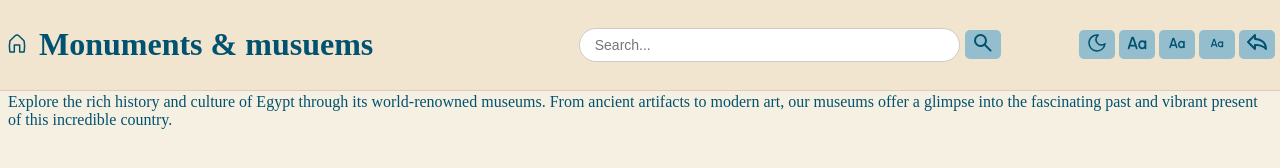
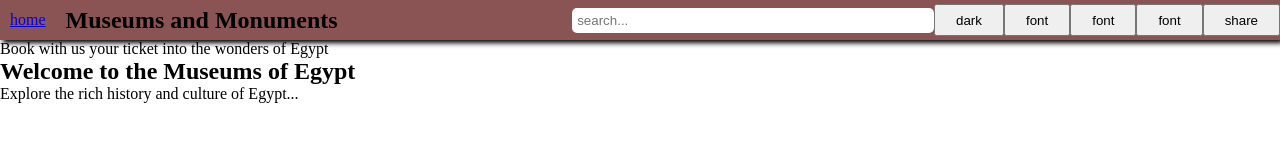
Before and after one commit to Ja-va-debug/egypt-tourism-website, a plain HTML site: page museums.html in a window 1280 px wide. Drawn offline with Linux system fonts and the light colour scheme.

Commit message:
edited files

```diff
--- a/museums.html
+++ b/museums.html
@@ -3,59 +3,30 @@
 <head>
     <meta charset="UTF-8">
     <meta name="viewport" content="width=device-width, initial-scale=1.0">
-    <title>Document</title>
-    <link rel="stylesheet" href="museumstyle.css" type="text/css">
+    <title>Book Ticket</title>
 </head>
+
 <body>
-    <div class="utility">
-        <div class="left">
-        <a href="homepage.html">
-            <svg xmlns="http://www.w3.org/2000/svg" class="icon" viewBox="0 0 24 24">
-                <path d="M13.558 5.534a2.25 2.25 0 0 0-3.116 0l-4.626 4.44a.75.75 0 0 0-.218.405a27.3 27.3 0 0 0-.121 9.15l.112.721h2.977v-6.211a.75.75 0 0 1 .75-.75h5.368a.75.75 0 0 1 .75.75v6.211h2.977l.112-.72a27.3 27.3 0 0 0-.12-9.151a.75.75 0 0 0-.219-.405zM9.404 4.452a3.75 3.75 0 0 1 5.192 0l4.627 4.44c.34.326.57.752.655 1.216a28.9 28.9 0 0 1 .127 9.653l-.18 1.157a.98.98 0 0 1-.972.832h-4.169a.75.75 0 0 1-.75-.75v-6.211h-3.868V21a.75.75 0 0 1-.75.75H5.147a.98.98 0 0 1-.972-.832l-.18-1.157a28.9 28.9 0 0 1 .127-9.653c.085-.464.315-.89.655-1.217z"/>
-            </svg>
-        </a>
-        <h1>Monuments & musuems</h1>
-        </div>
-     <div class="search">
-       <input type="text" class="searchbar" placeholder="Search...">
-        <button onclick="searchFunction()">
-                <svg xmlns="http://www.w3.org/2000/svg" class="icon" viewBox="0 0 24 24">
-                    <path d="M9.5 16q-2.725 0-4.612-1.888T3 9.5t1.888-4.612T9.5 3t4.613 1.888T16 9.5q0 1.1-.35 2.075T14.7 13.3l5.6 5.6q.275.275.275.7t-.275.7t-.7.275t-.7-.275l-5.6-5.6q-.75.6-1.725.95T9.5 16m0-2q1.875 0 3.188-1.312T14 9.5t-1.312-3.187T9.5 5T6.313 6.313T5 9.5t1.313 3.188T9.5 14"/>
-                </svg>
-        </button>
-        </div>
-       <div class "right">
+    <div id="toolbarContainer"></div>
 
-        <button onclick="darkmode()">
-            <svg xmlns="http://www.w3.org/2000/svg" class="icon" viewBox="0 0 24 24">
-                <path d="M11.486 4.768a7.25 7.25 0 1 0 7.399 9.51a6.25 6.25 0 0 1-7.398-9.51M3.25 12a8.75 8.75 0 0 1 10.074-8.65a.75.75 0 0 1 .336 1.342a4.75 4.75 0 1 0 5.83 7.499a.75.75 0 0 1 1.22.654A8.751 8.751 0 0 1 3.25 12"/>
-            </svg>
-        </button>
-        <button onclick="textlarge()">
-             <svg xmlns="http://www.w3.org/2000/svg" class="icon large" viewBox="0 0 24 24">
-                <path d="M8 6.75a.75.75 0 0 0-.711.513l-3 9a.75.75 0 0 0 1.423.474L6.29 15h4.169l.579 1.737a.75.75 0 0 0 1.423-.474l-3-9a.75.75 0 0 0-.712-.513zm1.96 6.75H6.79l1.585-4.753zm6.415-3.75a3.1 3.1 0 0 1 1.884.633a.75.75 0 0 1 1.491.117v6a.75.75 0 0 1-1.49.117a3.1 3.1 0 0 1-1.885.633C14.42 17.25 13 15.474 13 13.5s1.42-3.75 3.375-3.75M14.5 13.5c0-1.34.93-2.25 1.875-2.25s1.875.91 1.875 2.25s-.93 2.25-1.875 2.25c-.944 0-1.875-.91-1.875-2.25"/>
-            </svg>
-        </button>
-        <button onclick="textmedium()">
-             <svg xmlns="http://www.w3.org/2000/svg" class="icon" viewBox="0 0 24 24">
-                <path d="M8 6.75a.75.75 0 0 0-.711.513l-3 9a.75.75 0 0 0 1.423.474L6.29 15h4.169l.579 1.737a.75.75 0 0 0 1.423-.474l-3-9a.75.75 0 0 0-.712-.513zm1.96 6.75H6.79l1.585-4.753zm6.415-3.75a3.1 3.1 0 0 1 1.884.633a.75.75 0 0 1 1.491.117v6a.75.75 0 0 1-1.49.117a3.1 3.1 0 0 1-1.885.633C14.42 17.25 13 15.474 13 13.5s1.42-3.75 3.375-3.75M14.5 13.5c0-1.34.93-2.25 1.875-2.25s1.875.91 1.875 2.25s-.93 2.25-1.875 2.25c-.944 0-1.875-.91-1.875-2.25"/>
-            </svg>
-        </button>
-        <button onclick="textsmall()">
-            <svg xmlns="http://www.w3.org/2000/svg" class="icon small" viewBox="0 0 24 24">
-                <path d="M8 6.75a.75.75 0 0 0-.711.513l-3 9a.75.75 0 0 0 1.423.474L6.29 15h4.169l.579 1.737a.75.75 0 0 0 1.423-.474l-3-9a.75.75 0 0 0-.712-.513zm1.96 6.75H6.79l1.585-4.753zm6.415-3.75a3.1 3.1 0 0 1 1.884.633a.75.75 0 0 1 1.491.117v6a.75.75 0 0 1-1.49.117a3.1 3.1 0 0 1-1.885.633C14.42 17.25 13 15.474 13 13.5s1.42-3.75 3.375-3.75M14.5 13.5c0-1.34.93-2.25 1.875-2.25s1.875.91 1.875 2.25s-.93 2.25-1.875 2.25c-.944 0-1.875-.91-1.875-2.25"/>
-            </svg>
-        </button>
-        <button onclick="share()">
-              <svg xmlns="http://www.w3.org/2000/svg" class="icon" viewBox="0 0 24 24">
-                <path d="M11 7.05V4a1 1 0 0 0-1-1a1 1 0 0 0-.7.29l-7 7a1 1 0 0 0 0 1.42l7 7A1 1 0 0 0 11 18v-3.1h.85a10.89 10.89 0 0 1 8.36 3.72a1 1 0 0 0 1.11.35A1 1 0 0 0 22 18c0-9.12-8.08-10.68-11-10.95m.85 5.83a15 15 0 0 0-2 .13A1 1 0 0 0 9 14v1.59L4.42 11L9 6.41V8a1 1 0 0 0 1 1c.91 0 8.11.2 9.67 6.43a13.07 13.07 0 0 0-7.82-2.55"/>
-            </svg>
-        </button>
-        </div>
-       </div>
+    <div class="content">
+        Book with us your ticket into the wonders of Egypt
+        <h2>Welcome to the Museums of Egypt</h2>
+        <p>Explore the rich history and culture of Egypt...</p>
     </div>
-    <div class="content">
-        Book with us your ticket into the wonders of Egypt <h2>Welcome to the Museums of Egypt</h2>
-        <p>Explore the rich history and culture of Egypt through its world-renowned museums. From ancient artifacts to modern art, our museums offer a glimpse into the fascinating past and vibrant present of this incredible country.</p>
+
+    <script>
+        fetch("toolbar.html")
+        .then(response => response.text())
+        .then(data => {
+            document.getElementById("toolbarContainer").innerHTML = data;
+            if (typeof initToolbarFunctions === "function") {
+                initToolbarFunctions();
+            }
+        })
+        .catch(error => console.error("Error loading toolbar:", error));
+    </script>
+
+    <script src="toolbar.js"></script>
 </body>
 </html>
```
Also changed, not shown: toolbar.css (+27 -5 lines).
